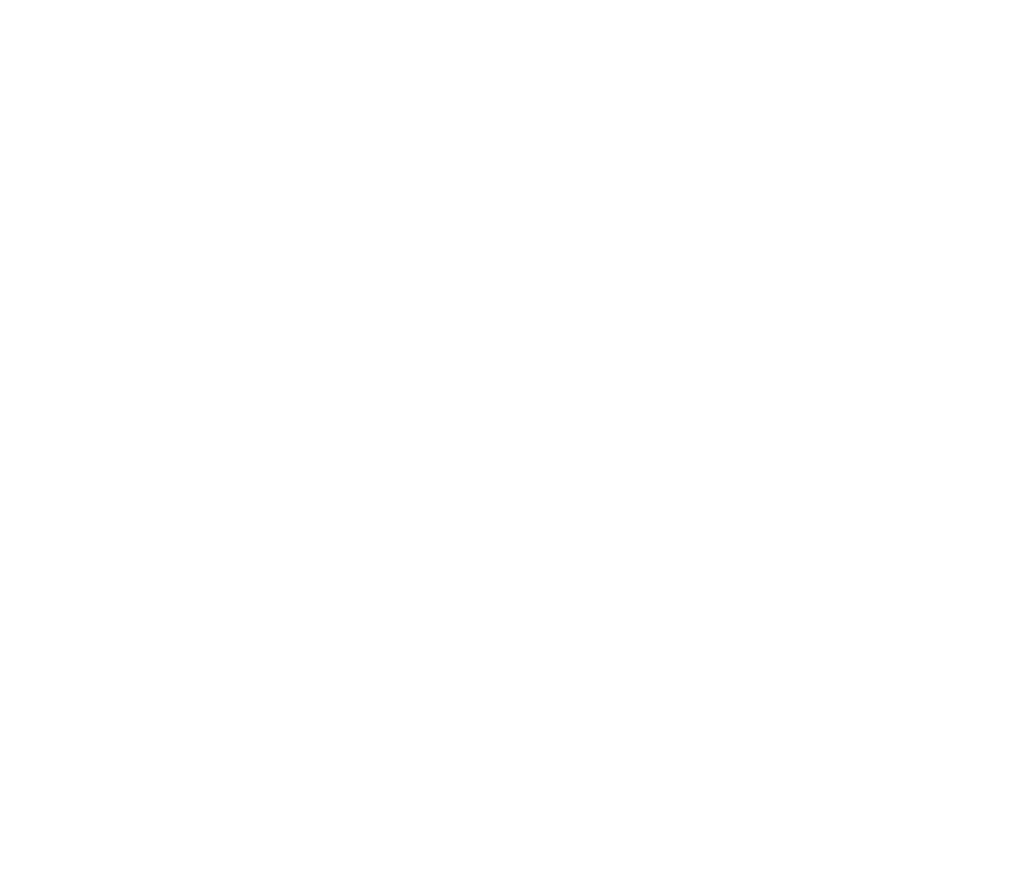
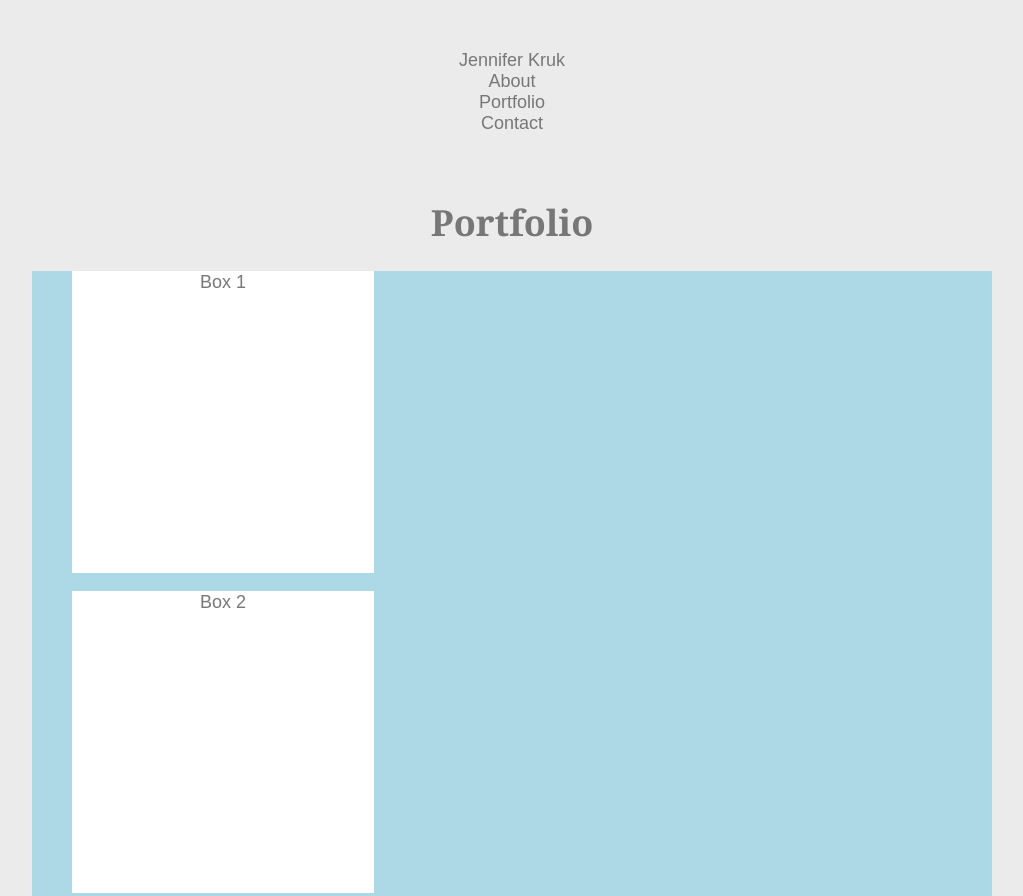
Before and after one commit to jenkruk/Basic-Portfolio, a plain HTML site: page portfolio.html in a window 1280 px wide. Shown: the top 896 px of the page, without its empty margins (128-1151 px from the left). Before the commit the page ends 800 px from the top, so only its background shows below. Drawn offline with Linux system fonts and the light colour scheme.

Commit message:
shell html outlines

```diff
--- a/assets/css/style.css
+++ b/assets/css/style.css
@@ -0,0 +1,39 @@
+* {}
+
+h1,
+h2,
+h3 {
+    font-family: 'Georgia', Times, Times New Roman, serif;
+}
+
+body {
+    font-family: 'Arial', 'Helvetica Neue', Helvetica, sans-serif;
+    color: #777;
+    background: #ebebeb;
+    text-align: center;
+    width: 960px;
+    font-size: 18px;
+    margin-top: 10px;
+    margin-right: auto;
+    margin-left: auto;
+}
+
+header {
+    padding: 40px;
+    margin-bottom: 10px;
+    background: #ebebeb;
+}
+
+.box-set {
+    position: relative;
+    width: 960px;
+    height: auto;
+    background: lightblue;
+}
+
+.box {
+    width: 300px;
+    height: 300px;
+    background: white;
+    border: 1px solid white;
+}
--- a/contact.html
+++ b/contact.html
@@ -0,0 +1,61 @@
+<!DOCTYPE html>
+<html lang="en">
+
+<head>
+    <meta charset="UTF-8">
+    <meta name="viewport" content="width=device-width, initial-scale=1.0">
+    <meta http-equiv="X-UA-Compatible" content="ie=edge">
+    <title>Contact</title>
+    <link rel="stylesheet" type="text/css" href="assets/css/style.css" />
+</head>
+
+
+<body>
+    <header>
+        <section id="name">
+            Jennifer Kruk
+        </section>
+
+        <div id="links">
+
+            <section id="about">
+                About
+            </section>
+
+            <section id="portfolio">
+                Portfolio
+            </section>
+
+            <section id="contact">
+                Contact
+            </section>
+
+        </div>
+    </header>
+
+
+    <h1>
+        Contact
+    </h1>
+
+    <div id="contact">
+        <section>
+            Name
+        </section>
+
+        <section>
+            Email
+        </section>
+
+        <section>
+            Message
+        </section>
+
+        <button>
+            Submit
+        </button>
+    </div>
+
+</body>
+
+</html>
--- a/portfolio.html
+++ b/portfolio.html
@@ -0,0 +1,50 @@
+<!DOCTYPE html>
+<html lang="en">
+
+<head>
+    <meta charset="UTF-8">
+    <meta name="viewport" content="width=device-width, initial-scale=1.0">
+    <meta http-equiv="X-UA-Compatible" content="ie=edge">
+    <title>Gallery</title>
+    <link rel="stylesheet" type="text/css" href="assets/css/style.css" />
+</head>
+
+
+<body>
+    <header>
+        <section id="name">
+            Jennifer Kruk
+        </section>
+
+        <div id="links">
+
+            <section id="about">
+                About
+            </section>
+
+            <section id="portfolio">
+                Portfolio
+            </section>
+
+            <section id="contact">
+                Contact
+            </section>
+
+        </div>
+    </header>
+
+
+    <h1>
+        Portfolio
+    </h1>
+
+    <div class="box-set">
+        <figure class="box box-1">Box 1</figure>
+        <figure class="box box-2">Box 2</figure>
+        <figure class="box box-3">Box 3</figure>
+        <figure class="box box-4">Box 4</figure>
+    </div>
+
+</body>
+
+</html>
```
Also changed, not shown: index.html (+40 -1 lines).
